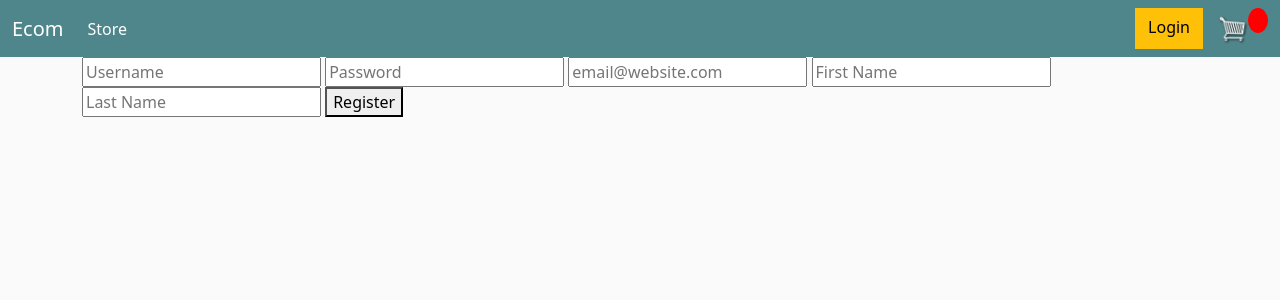
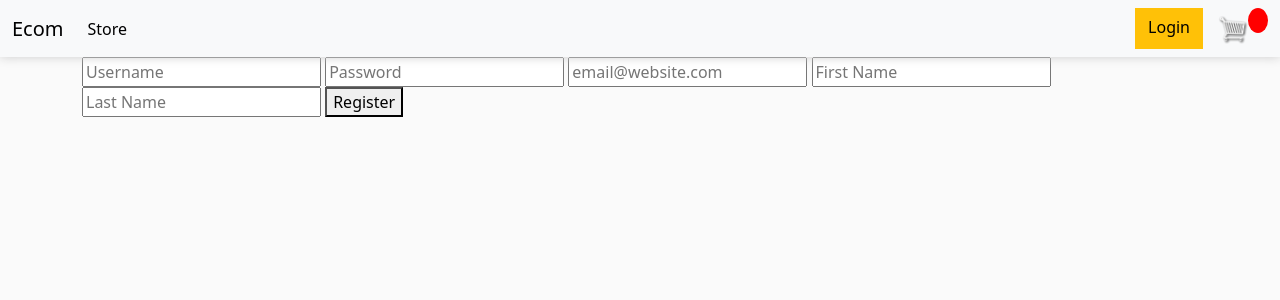
Before and after one commit to given-woo/whiteinferno, a Django app: template store/templates/store/register.html in a window 1280 px wide. Shown: the top 300 px of the page. Run offline with Django 4.2, Linux system fonts and the light colour scheme; the template is opened without the code that fills it, so the values that code supplies are empty.

Commit message:
flushed db

```diff
--- a/static/css/main.css
+++ b/static/css/main.css
@@ -4,6 +4,10 @@ body{
 
 h1,h2,h3,h4,h5,h6{
     color:hsl(0, 0%, 30%);
+}
+
+nav{
+    box-shadow: 0 0 10px hsl(0, 0%, 80%) !important;
 }
 
 .box-element{
--- a/store/templates/store/main.html
+++ b/store/templates/store/main.html
@@ -52,7 +52,7 @@
 
 </head>
 <body>
-    <nav class="navbar navbar-expand-lg bg-body-tertiary navbar-dark bg-dark">
+    <nav class="navbar navbar-expand-lg navbar-light bg-light">
         <div class="container-fluid">
             <a class="navbar-brand" href="{% url 'store' %}">Ecom</a>
             <button class="navbar-toggler" type="button" data-bs-toggle="collapse" data-bs-target="#navbarSupportedContent" aria-controls="navbarSupportedContent" aria-expanded="false" aria-label="Toggle navigation">
```
Also changed, not shown: static/images/364710065651694-25a93007-c7c5-472f-aad1-27bbd24f90f4.jpg (deleted), static/images/ML733_VW_34FRwatch-case-41-stainless-gold-s9_VW_34FRwatch-face-41-stainless-gold-s9_VW_34FR.png (deleted), 6 other files.
